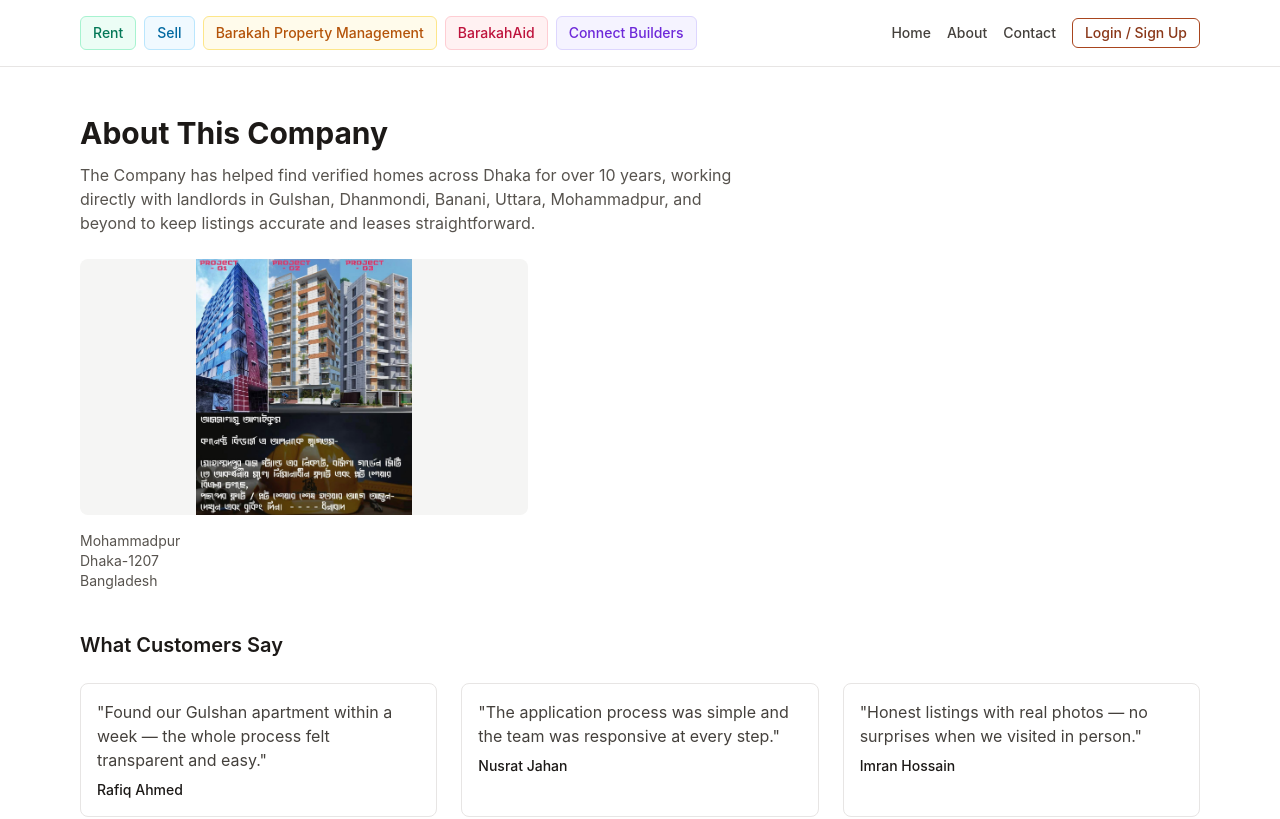
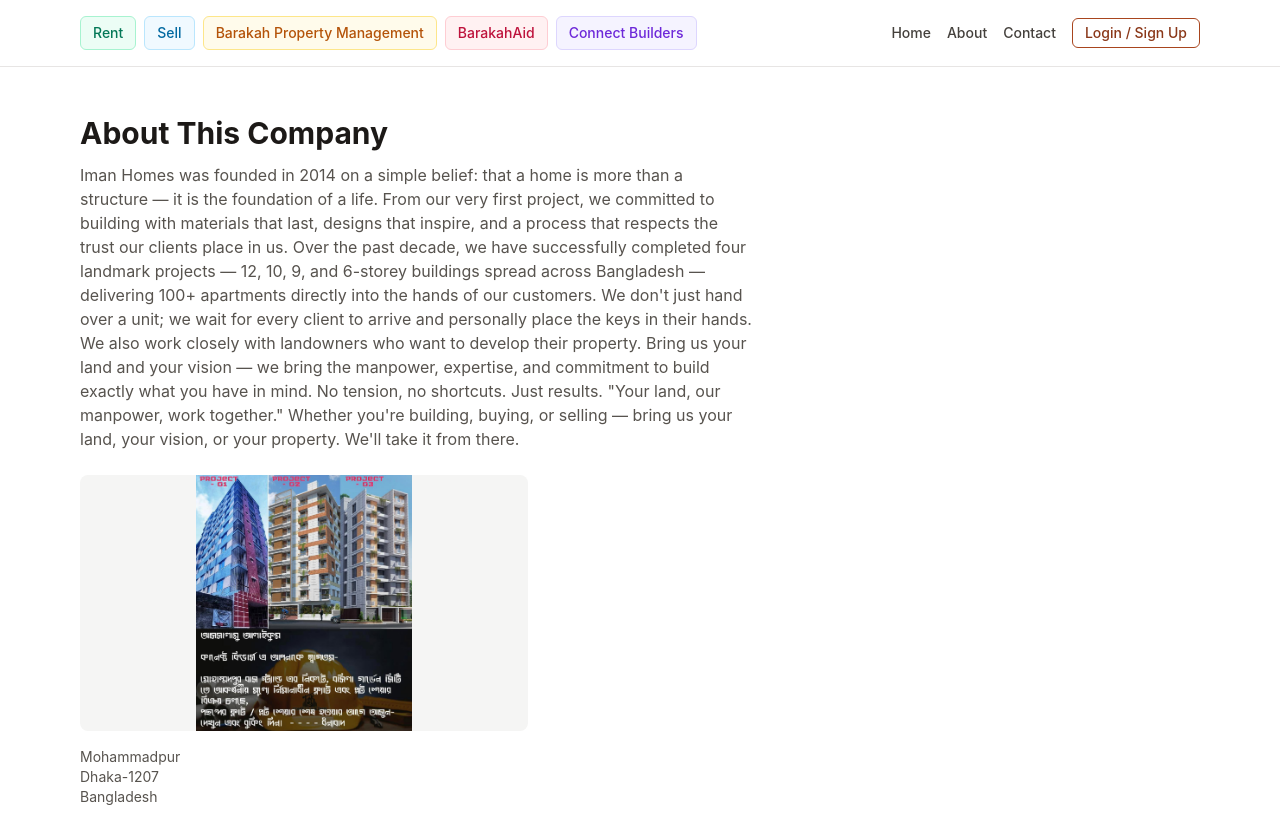
Before and after one commit to NiazData/Rent-Dhaka, a React (Vite) app: page /about in a window 1280 px wide. Shown: the top 819 px of the page. Built offline with nearby package versions, Linux system fonts and the light colour scheme; no server answers.

Commit message:
Changed the About US section

```diff
--- a/src/pages/AboutPage.tsx
+++ b/src/pages/AboutPage.tsx
@@ -5,9 +5,13 @@
     <div className="mx-auto max-w-6xl px-4 py-12">
       <h1 className="text-3xl font-bold text-stone-900">About This Company</h1>
       <p className="mt-3 max-w-2xl text-stone-600">
-        The Company has helped find verified homes across Dhaka for over 10 years, working
-        directly with landlords in Gulshan, Dhanmondi, Banani, Uttara, Mohammadpur, and beyond to
-        keep listings accurate and leases straightforward.
+        Iman Homes was founded in 2014 on a simple belief:
+        that a home is more than a structure — it is the foundation of a life.
+        From our very first project, we committed to building with materials that last, designs that inspire, and a process that respects the trust our clients place in us. Over the past decade, we have successfully completed four landmark projects — 12, 10, 9, and 6-storey buildings spread across Bangladesh — delivering 100+ apartments directly into the hands of our customers. We don't just hand over a unit; we wait for every client to arrive and personally place the keys in their hands. We also work closely with landowners who want to develop their property. Bring us your land and your vision — we bring the manpower, expertise, and commitment to build exactly what you have in mind. No tension, no shortcuts. Just results.
+
+        "Your land, our manpower, work together."
+
+        Whether you're building, buying, or selling — bring us your land, your vision, or your property. We'll take it from there.
       </p>
 
       <div className="mt-6 max-w-md">
```
